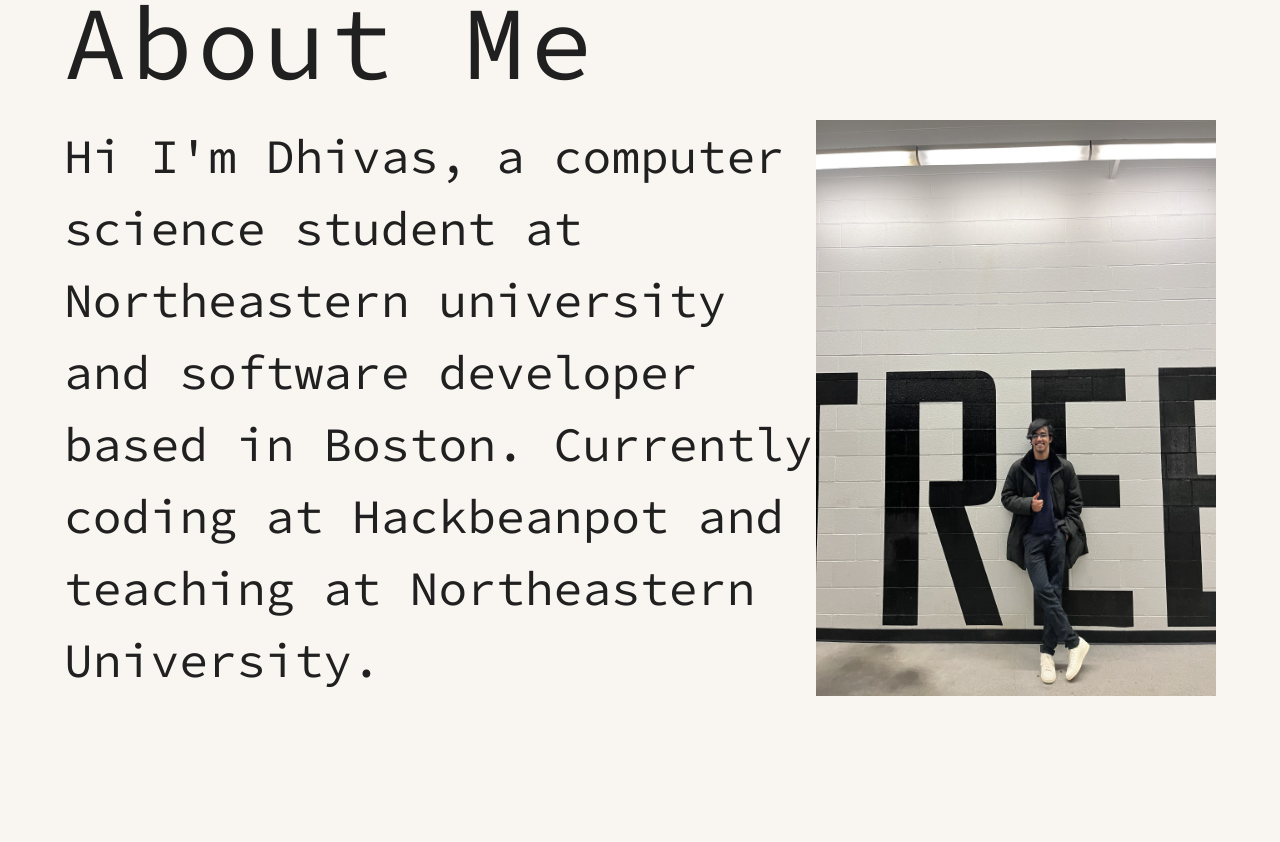
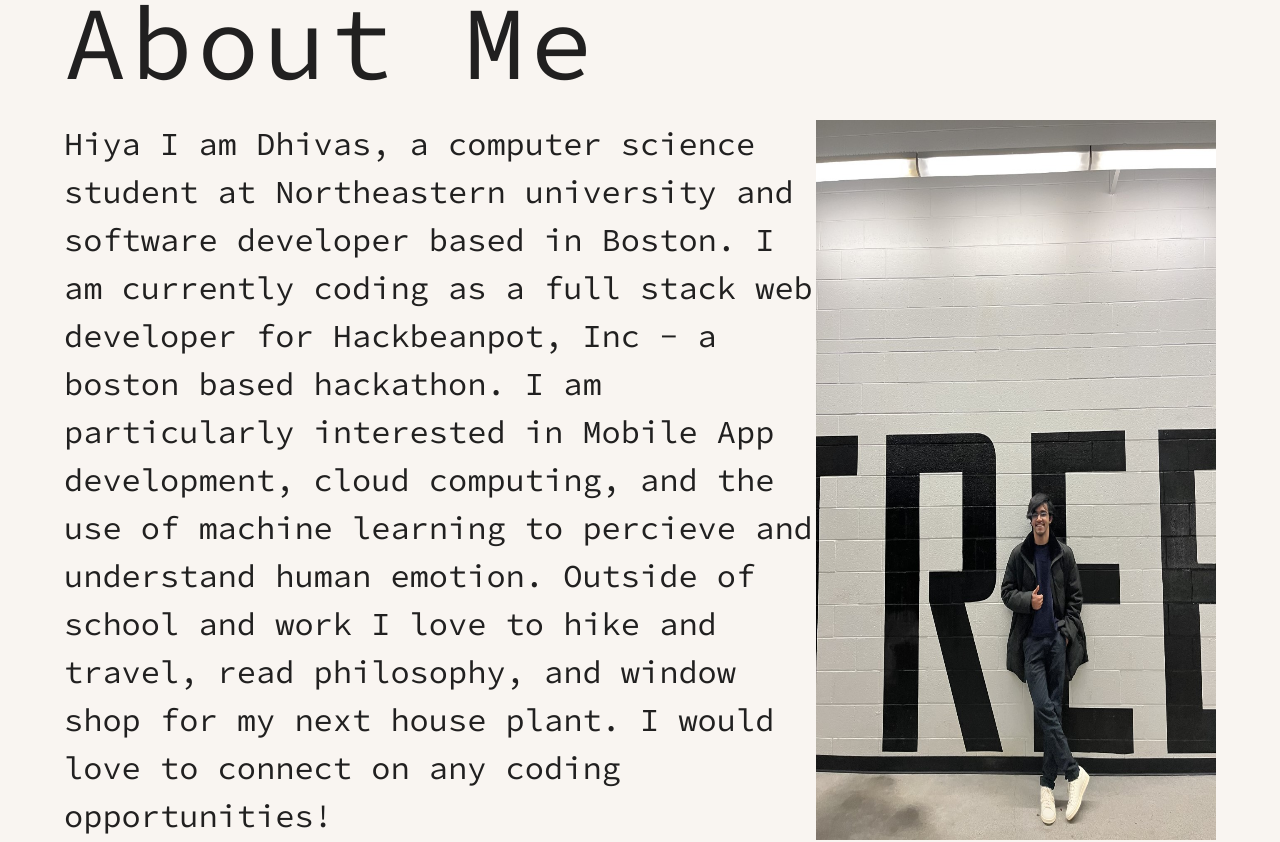
Before and after one commit to Dhivas-Sugumar/Personal-Site, a Next.js app: page / in a window 1280 px wide. Shown: the part 900-1742 px from the top of the page. Built offline with nearby package versions, Linux system fonts and the light colour scheme.

Commit message:
Patched all blatant visual errors and updated about me.

```diff
--- a/src/components/about-me/AboutMe.styles.ts
+++ b/src/components/about-me/AboutMe.styles.ts
@@ -2,7 +2,7 @@
 import { max } from "../../../lib/breakpoints";
 
 const AboutMeText = styled.h5`
-    font-size: 3em
+    font-size: 2em
 `
 
 const AboutMeContainer = styled.div`
--- a/src/components/about-me/AboutMe.tsx
+++ b/src/components/about-me/AboutMe.tsx
@@ -14,9 +14,12 @@
         <H1>About Me</H1>
         <AboutMeContentContainer>
         <AboutMeText>
-            {`Hi I'm Dhivas, a computer science
+            {`Hiya I am Dhivas, a computer science
             student at Northeastern university and software developer based in Boston.
-            Currently coding at Hackbeanpot and teaching at Northeastern University.`}
+            I am currently coding as a full stack web developer for Hackbeanpot, Inc - a boston based hackathon.
+            I am particularly interested in Mobile App development, cloud computing, and the use of machine learning to
+            percieve and understand human emotion. Outside of school and work I love to hike and travel, read philosophy, and window shop for my next house plant.
+            I would love to connect on any coding opportunities! `}
         </AboutMeText>
             <Image src={Me} width={400} height={500} alt={"Picture of Dhivas"}/>
         </AboutMeContentContainer>
```
